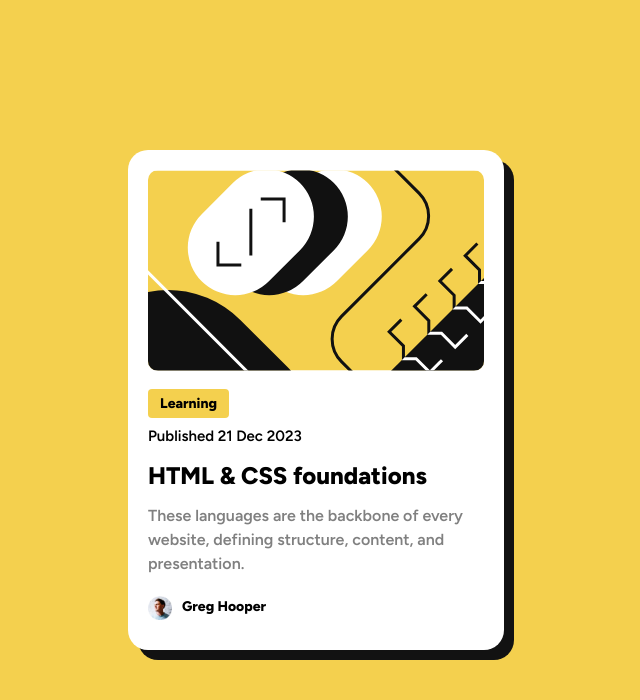
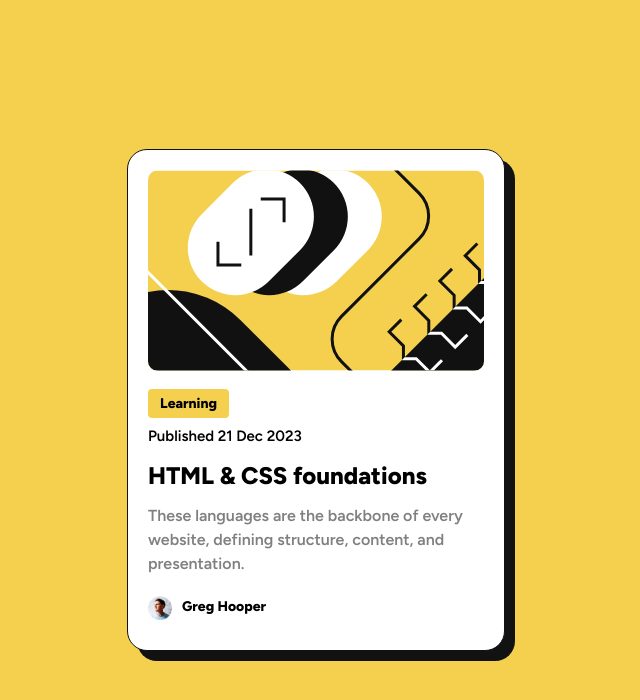
Before and after one commit to autistickyrios/blog-preview-card-main, a plain HTML site: page index.html in a window 1280 px wide. Shown: the whole page, without its empty margins (324-964 px from the left). Drawn offline with Linux system fonts and the light colour scheme.

Commit message:
final commit

```diff
--- a/style.css
+++ b/style.css
@@ -104,6 +104,7 @@ body {
 }
 
 .container {
+  border: 1px solid hsl(0, 0%, 7%);
   max-width: 100%;
   display: flex;
   flex-direction: column;
```
